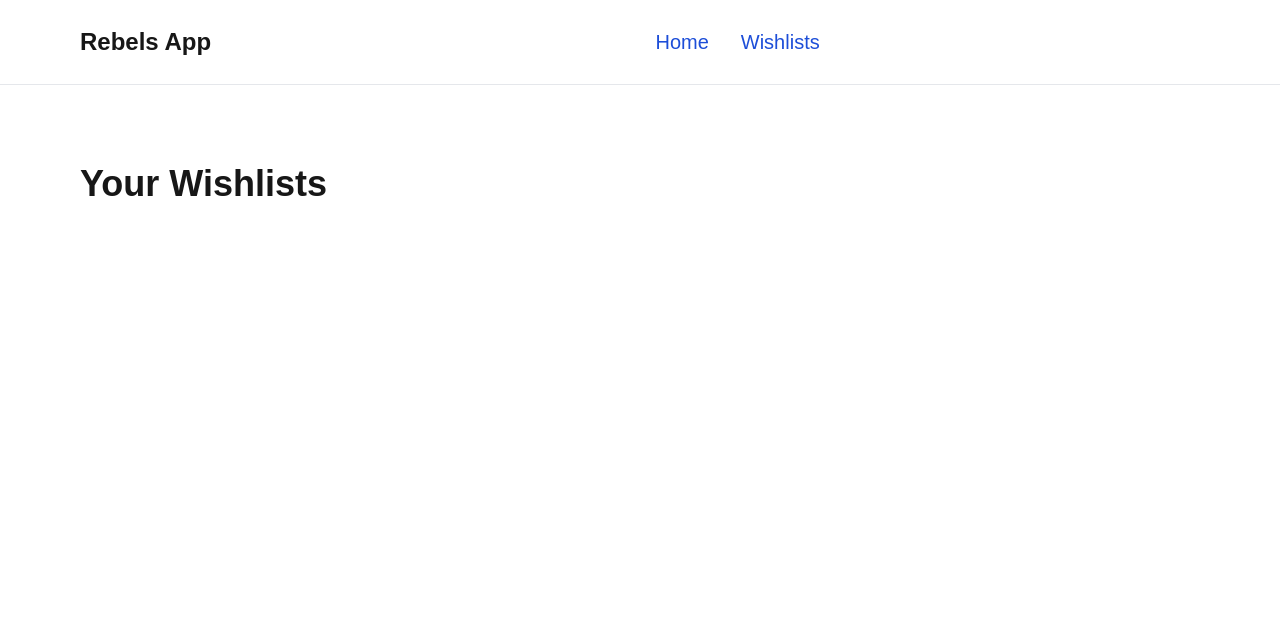
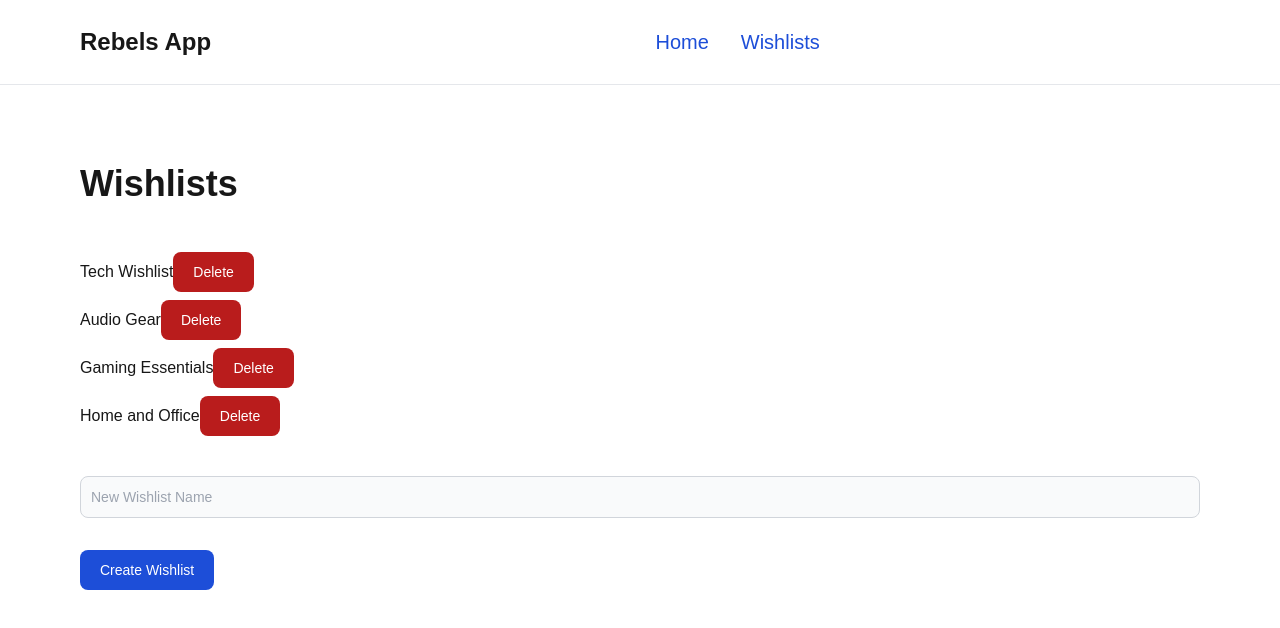
Before and after one commit to frogThanos/rebel-app, a Next.js app: page /wishlists in a window 1280 px wide. Shown: the top 628 px of the page. Built offline with nearby package versions, Linux system fonts and the light colour scheme; data requests are answered from the project's data file; a web font is replaced by a local one.

Commit message:
create wishlist page

```diff
--- a/src/app/hooks/useFetchProduct.ts
+++ b/src/app/hooks/useFetchProduct.ts
@@ -12,7 +12,8 @@ const useFetchProduct = () => {
     if (id) {
       const fetchProduct = async () => {
         try {
-          const fetchedData = await apiService.getById<ProductType>('http://localhost:3001/products', id);
+          const idToNumber = Number(id);
+          const fetchedData = await apiService.getById<ProductType>('http://localhost:3001/products', idToNumber);
           setProduct(fetchedData);
         } catch (err: unknown) {
           if (err instanceof Error) {
--- /dev/null
+++ b/src/app/hooks/useWishlists.ts
@@ -0,0 +1,76 @@
+import { useState, useEffect } from "react";
+import apiService from '../services/apiService';
+
+export interface Wishlist {
+  id: number;
+  name: string;
+  products: string[];
+}
+
+
+const useWishlist = () => {
+  const [wishlists, setWishlists] = useState<Wishlist[]>([]);
+  const [loading, setLoading] = useState<boolean>(true);
+  const [error, setError] = useState<string | null>(null);
+
+  // Fetch all wishlists
+  const fetchWishlists = async () => {
+    setLoading(true);
+    try {
+      const fetchedData = await apiService.getAll<Wishlist>('http://localhost:3001/wishlists');
+      setWishlists(fetchedData);
+      setError(null);
+    } catch (err: unknown) {
+      setError(err instanceof Error ? err.message : 'An unknown error occurred');
+    } finally {
+      setLoading(false);
+    }
+  };
+
+  // Create a new wishlist
+  const createWishlist = async (newWishlist: Omit<Wishlist, 'id'>) => {
+    try {
+      const createdWishlist = await apiService.create('http://localhost:3001/wishlists', newWishlist);
+      setWishlists((prevWishlists) => [...prevWishlists, createdWishlist]);
+      setError(null);
+    } catch (err: unknown) {
+      setError(err instanceof Error ? err.message : 'An unknown error occurred');
+    }
+  };
+
+  // Update an existing wishlist
+  const updateWishlist = async (id: number, updatedWishlist: Partial<Wishlist>) => {
+    try {
+      const updatedData = await apiService.update('http://localhost:3001/wishlists', id, updatedWishlist);
+      setWishlists((prevWishlists) =>
+        prevWishlists.map((wishlist) =>
+          wishlist.id === id ? { ...wishlist, ...updatedData } : wishlist
+        )
+      );
+      setError(null);
+    } catch (err: unknown) {
+      setError(err instanceof Error ? err.message : 'An unknown error occurred');
+    }
+  };
+
+  // Delete a wishlist
+  const deleteWishlist = async (id: number) => {
+    try {
+      await apiService.delete('http://localhost:3001/wishlists', id);
+      setWishlists((prevWishlists) =>
+        prevWishlists.filter((wishlist) => wishlist.id !== id)
+      );
+      setError(null);
+    } catch (err: unknown) {
+      setError(err instanceof Error ? err.message : 'An unknown error occurred');
+    }
+  };
+
+  useEffect(() => {
+    fetchWishlists();
+  }, []);
+
+  return { wishlists, loading, error, fetchWishlists, createWishlist, updateWishlist, deleteWishlist };
+};
+
+export default useWishlist;
--- a/src/app/services/apiService.ts
+++ b/src/app/services/apiService.ts
@@ -9,7 +9,7 @@ const apiService = {
     return response.json();
   },
 
-  getById: async <T>(baseUrl: string, id: string): Promise<T> => {
+  getById: async <T>(baseUrl: string, id: number): Promise<T> => {
     const response = await fetch(`${baseUrl}/${id}`);
     if (!response.ok) {
       throw new Error(`Failed to fetch item with id ${id} from ${baseUrl}`);
--- a/src/app/wishlists/page.tsx
+++ b/src/app/wishlists/page.tsx
@@ -1,14 +1,52 @@
-import React from "react";
+"use client";
+import React, { useState } from "react";
 import { HeadingLevel, Title } from "../components/Title";
+import useWishlist from "../hooks/useWishlists";
 
 const WishlistsPage = () => {
+  const { wishlists, loading, error, createWishlist, deleteWishlist } = useWishlist();
+  const [newWishlistName, setNewWishlistName] = useState('');
+
+  const handleCreateWishlist = () => {
+    createWishlist({ name: newWishlistName, products: [] });
+    setNewWishlistName('');
+  };
+
+  if (loading) return <div>Loading...</div>;
+  if (error) return <div>Error: {error}</div>;
+
   return (
     <div className='grid grid-rows-[20px_1fr_20px] min-h-screen p-8 pb-20 gap-16 sm:p-20'>
       <main className="flex flex-col gap-8 row-start-2 items-center sm:items-start">
-      <Title text="Your Wishlists" level={HeadingLevel.H1} />
+        <Title text="Wishlists" level={HeadingLevel.H1} />
+        <ul>
+          {wishlists.map((wishlist) => (
+            <li key={wishlist.id}>
+              {wishlist.name}
+              <button
+                onClick={() => deleteWishlist(wishlist.id)}
+                className="focus:outline-none text-white bg-red-700 hover:bg-red-800 focus:ring-4 focus:ring-red-300 font-medium rounded-lg text-sm px-5 py-2.5 me-2 mb-2 dark:bg-red-600 dark:hover:bg-red-700 dark:focus:ring-red-900"
+              >
+                Delete
+              </button>
+            </li>
+          ))}
+        </ul>
+        <input
+          className="bg-gray-50 border border-gray-300 text-gray-900 text-sm rounded-lg focus:ring-blue-500 focus:border-blue-500 block w-full p-2.5 dark:bg-gray-700 dark:border-gray-600 dark:placeholder-gray-400 dark:text-white dark:focus:ring-blue-500 dark:focus:border-blue-500"
+          value={newWishlistName}
+          onChange={(e) => setNewWishlistName(e.target.value)}
+          placeholder="New Wishlist Name"
+        />
+        <button
+          onClick={handleCreateWishlist}
+          className="text-white bg-blue-700 hover:bg-blue-800 focus:ring-4 focus:ring-blue-300 font-medium rounded-lg text-sm px-5 py-2.5 me-2 mb-2 dark:bg-blue-600 dark:hover:bg-blue-700 focus:outline-none dark:focus:ring-blue-800"
+        >
+          Create Wishlist
+        </button>
       </main>
     </div>
-  )
+  );
 }
 
 export default WishlistsPage;
```
Also changed, not shown: 1 other file (tests, documents, lock files or other folders).
